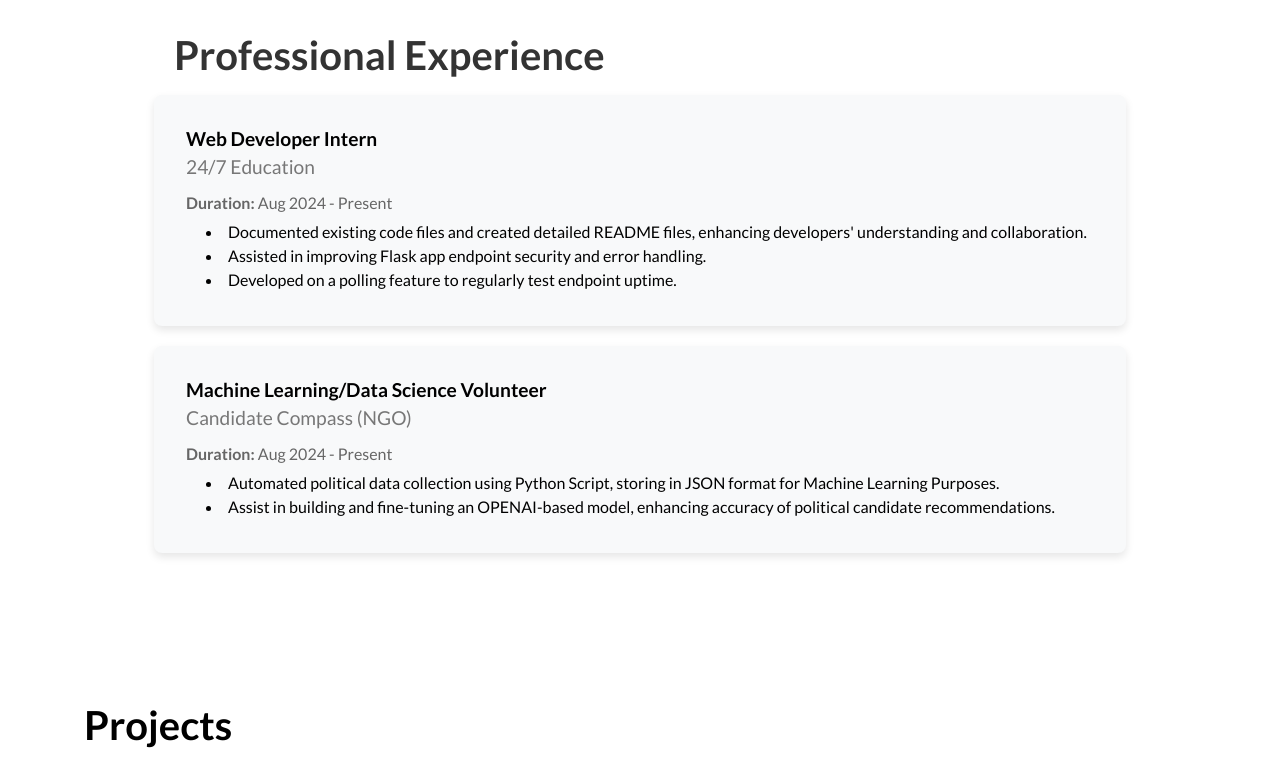
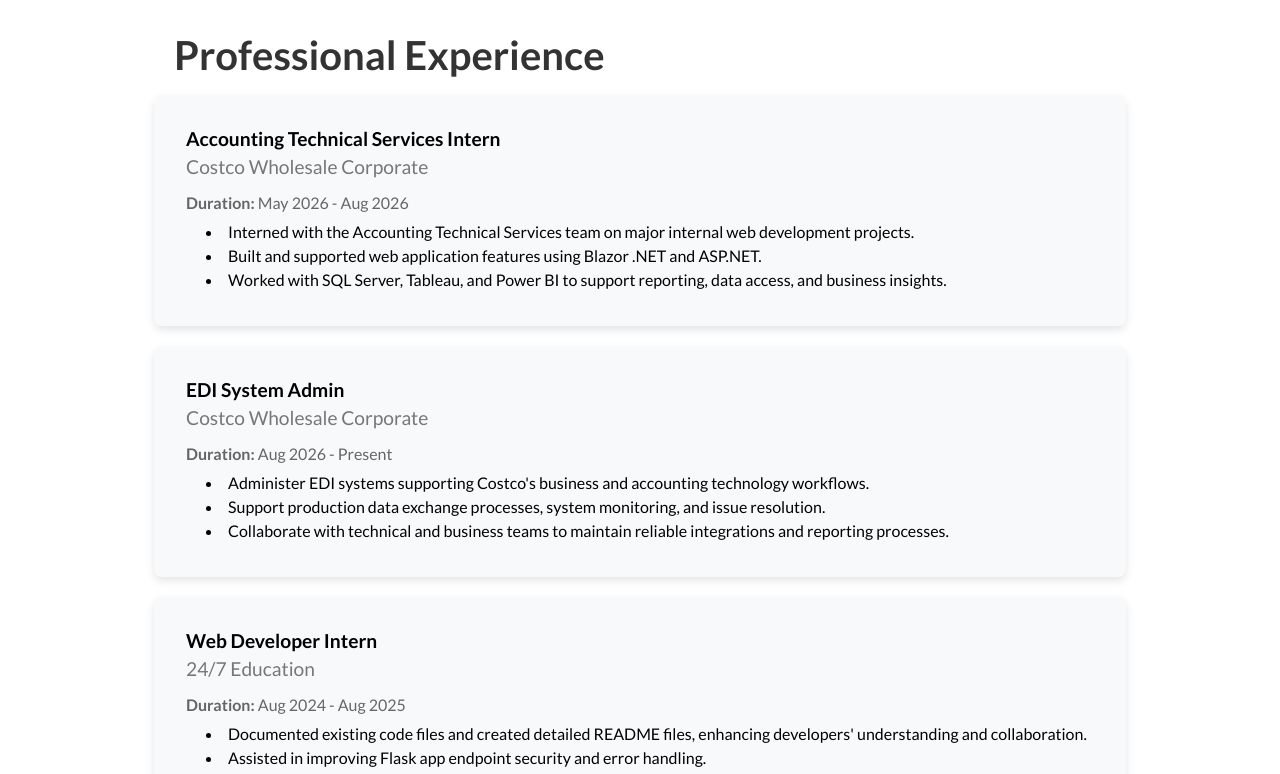
Before and after one commit to andrewchou949/andrewkhchou, a React (Create React App) app: page / in a window 1280 px wide. Shown: the part 4780-5554 px from the top of the page. Built offline with nearby package versions, Linux system fonts and the light colour scheme.

Commit message:
Update professional experience

```diff
--- a/src/components/JobExperience/JobExperience.tsx
+++ b/src/components/JobExperience/JobExperience.tsx
@@ -4,9 +4,29 @@
 const JobExperience = () => {
   const jobExperiences = [
     {
+      company: "Costco Wholesale Corporate",
+      position: "Accounting Technical Services Intern",
+      duration: "May 2026 - Aug 2026",
+      description: [
+        "Interned with the Accounting Technical Services team on major internal web development projects.",
+        "Built and supported web application features using Blazor .NET and ASP.NET.",
+        "Worked with SQL Server, Tableau, and Power BI to support reporting, data access, and business insights."
+      ]
+    },
+    {
+      company: "Costco Wholesale Corporate",
+      position: "EDI System Admin",
+      duration: "Aug 2026 - Present",
+      description: [
+        "Administer EDI systems supporting Costco's business and accounting technology workflows.",
+        "Support production data exchange processes, system monitoring, and issue resolution.",
+        "Collaborate with technical and business teams to maintain reliable integrations and reporting processes."
+      ]
+    },
+    {
       company: "24/7 Education",
       position: "Web Developer Intern",
-      duration: "Aug 2024 - Present",
+      duration: "Aug 2024 - Aug 2025",
       description: [
         "Documented existing code files and created detailed README files, enhancing developers' understanding and collaboration.",
         "Assisted in improving Flask app endpoint security and error handling.",
```
